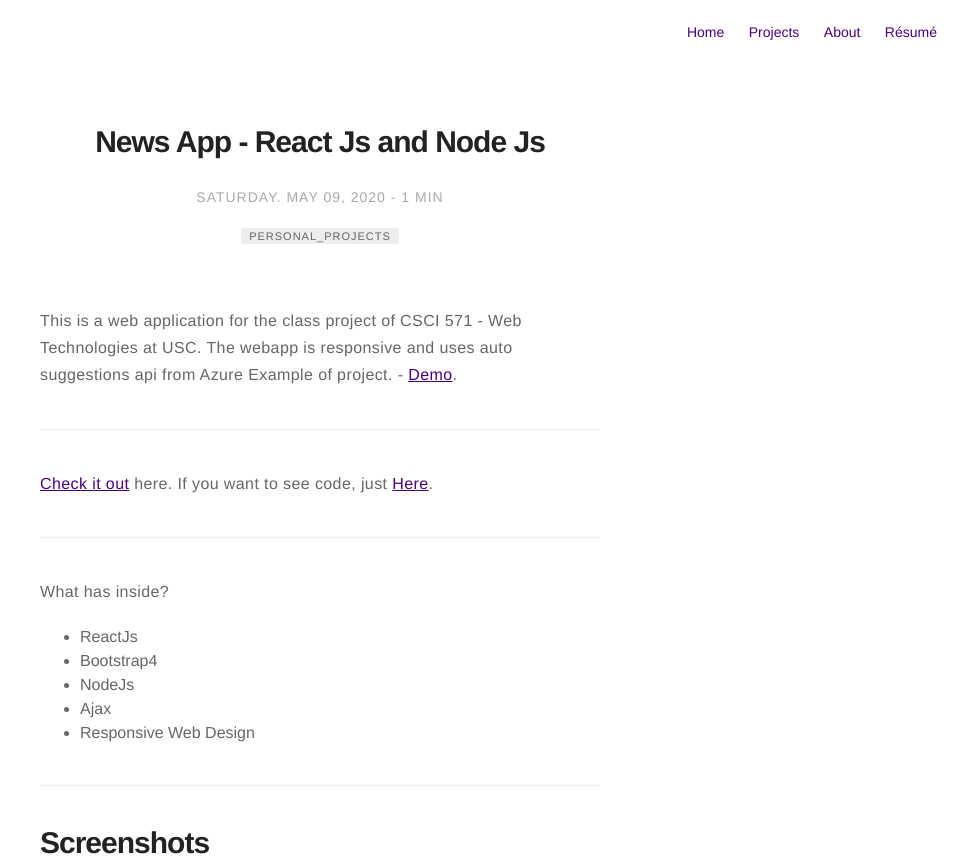
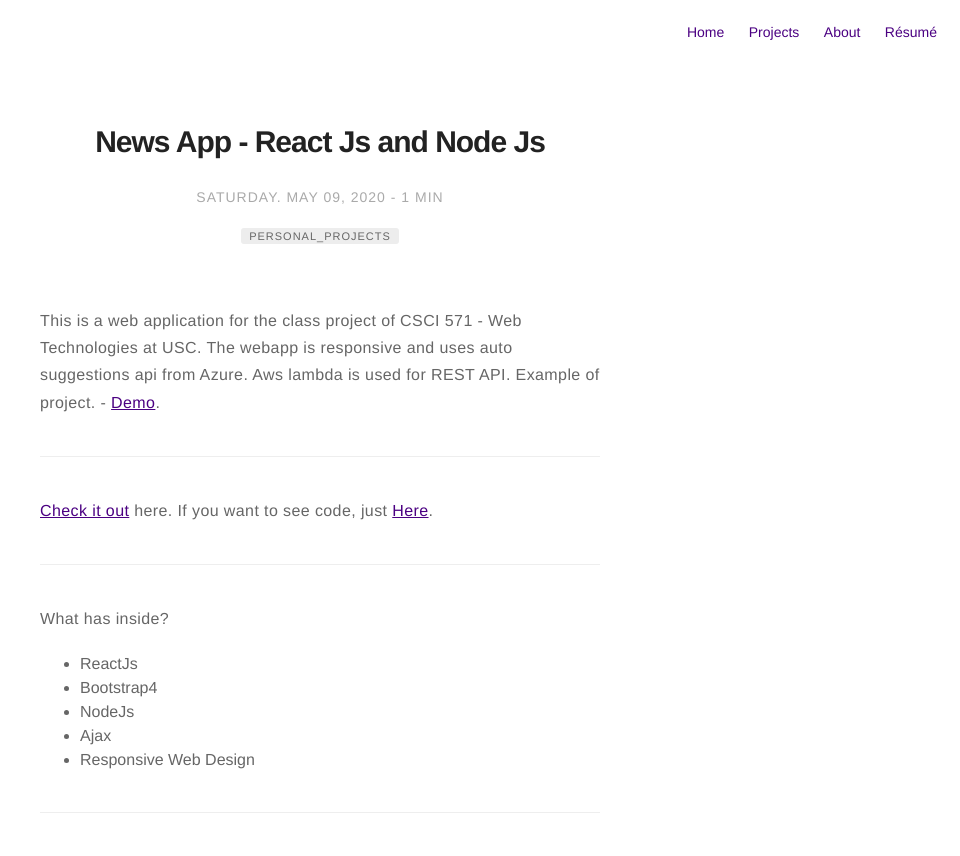
Before and after one commit to Raj1998/Raj1998.github.io, a Jekyll site: the page built from _posts/2020-05-09-news-app-react-node.markdown, in a window 1280 px wide and 900 px high, cut to the strip 0-856 px from the top of the window. Shown: the whole strip, without its empty margins (320-1280 px from the left). Built offline with Jekyll 4.4.1, drawn with Linux system fonts in a browser that asks for light colours.

Commit message:
resume changes

```diff
--- a/_posts/2020-05-09-news-app-react-node.markdown
+++ b/_posts/2020-05-09-news-app-react-node.markdown
@@ -13,12 +13,12 @@ author: Raj
 externalLink: false
 ---
 
-This is a web application for the class project of CSCI 571 - Web Technologies at USC. The webapp is responsive and uses auto suggestions api from Azure
-Example of project. - [Demo](#).
+This is a web application for the class project of CSCI 571 - Web Technologies at USC. The webapp is responsive and uses auto suggestions api from Azure. Aws lambda is used for REST API.
+Example of project. - [Demo](http://news-app-cs571.s3-website-us-east-1.amazonaws.com/#/).
 
 ---
 
-[Check it out](#) here.
+[Check it out](http://news-app-cs571.s3-website-us-east-1.amazonaws.com/#/) here.
 If you want to see code, just [Here](https://github.com/Raj1998/news-app-react-node).
 
 ---
```
